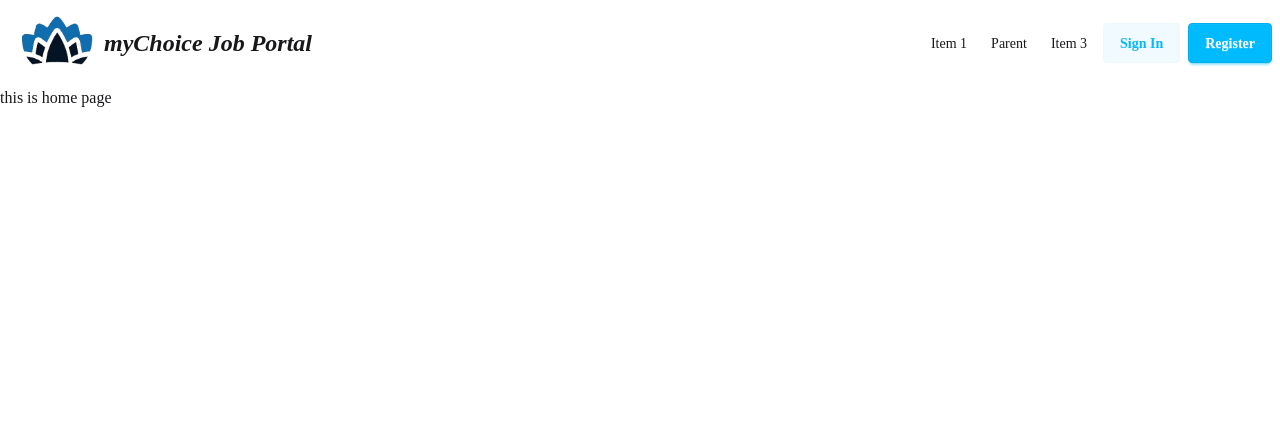
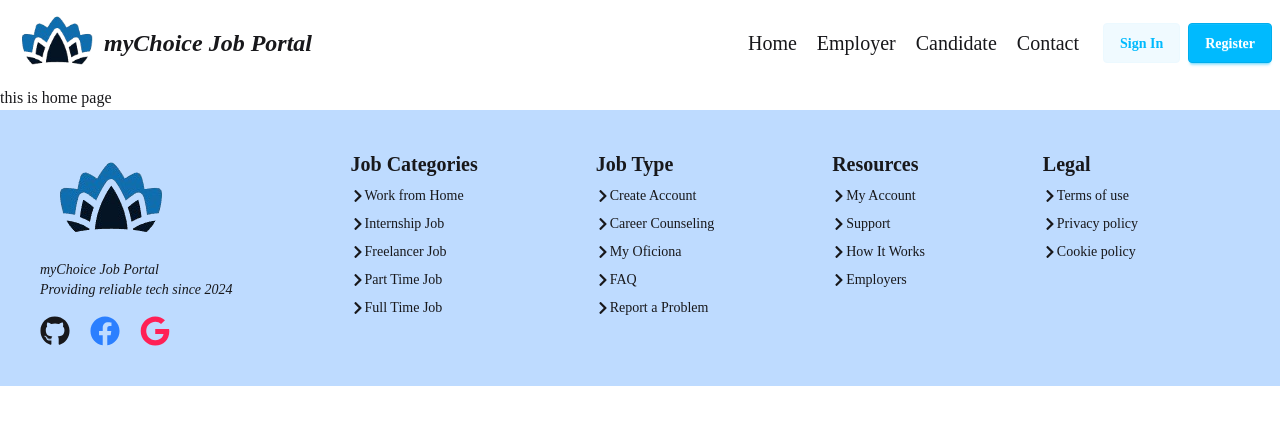
Before and after one commit to rabby159/Project, a React (Vite) app in the folder myChoice-job-portal/: page / in a window 1280 px wide. Shown: the top 424 px of the page. Built offline with nearby package versions, Linux system fonts and the light colour scheme; no server answers.

Commit message:
footer design complete

```diff
--- a/myChoice-job-portal/src/layout/MainLayout.jsx
+++ b/myChoice-job-portal/src/layout/MainLayout.jsx
@@ -1,12 +1,14 @@
-import React from 'react';
-import { Outlet } from 'react-router-dom';
-import Navbar from '../pages/Shared/Navbar';
+import React from "react";
+import { Outlet } from "react-router-dom";
+import Navbar from "../pages/Shared/Navbar";
+import Footer from "../pages/Shared/Footer";
 
 const MainLayout = () => {
   return (
     <div>
       <Navbar></Navbar>
       <Outlet></Outlet>
+      <Footer></Footer>
     </div>
   );
 };
--- a/myChoice-job-portal/src/pages/Home/Home.jsx
+++ b/myChoice-job-portal/src/pages/Home/Home.jsx
@@ -1,9 +1,11 @@
 import React from "react";
 
 const Home = () => {
-    return <div>
+  return (
+    <div className="max-w-7xl mx-auto">
       <h1>this is home page</h1>
-  </div>;
+    </div>
+  );
 };
 
 export default Home;
--- /dev/null
+++ b/myChoice-job-portal/src/pages/Shared/Footer.jsx
@@ -0,0 +1,114 @@
+import React from "react";
+import logo from "../../assets/logos/new-logo.png";
+import { FaChevronRight, FaFacebook, FaGithub, FaGoogle } from "react-icons/fa";
+import { Link } from "react-router-dom";
+
+const Footer = () => {
+  return (
+    <div className="bg-blue-200">
+      <footer className="footer sm:footer-horizontal max-w-7xl mx-auto text-base-content p-10">
+        <aside>
+          <img src={logo} alt="logo" />
+          <p className="italic">
+            myChoice Job Portal
+            <br />
+            Providing reliable tech since 2024
+          </p>
+          <div className="flex items-center justify-center text-3xl gap-5 mt-2">
+            <Link>
+              <FaGithub></FaGithub>
+            </Link>
+            <Link className="text-blue-500">
+              <FaFacebook></FaFacebook>
+            </Link>
+            <Link className="text-rose-500">
+              <FaGoogle></FaGoogle>
+            </Link>
+          </div>
+        </aside>
+        <nav>
+          <h6 className="font-bold text-xl">Job Categories</h6>
+          <div className="flex items-center">
+            <FaChevronRight />
+            <a className="link link-hover">Work from Home</a>
+          </div>
+          <div className="flex items-center">
+            <FaChevronRight />
+            <a className="link link-hover">Internship Job</a>
+          </div>
+          <div className="flex items-center">
+            <FaChevronRight />
+            <a className="link link-hover">Freelancer Job</a>
+          </div>
+          <div className="flex items-center">
+            <FaChevronRight />
+            <a className="link link-hover">Part Time Job</a>
+          </div>
+          <div className="flex items-center">
+            <FaChevronRight />
+            <a className="link link-hover">Full Time Job</a>
+          </div>
+        </nav>
+        <nav>
+          <h6 className="font-bold text-xl">Job Type</h6>
+          <div className="flex items-center">
+            <FaChevronRight />
+            <a className="link link-hover">Create Account</a>
+          </div>
+          <div className="flex items-center">
+            <FaChevronRight />
+            <a className="link link-hover">Career Counseling</a>
+          </div>
+          <div className="flex items-center">
+            <FaChevronRight />
+            <a className="link link-hover">My Oficiona</a>
+          </div>
+          <div className="flex items-center">
+            <FaChevronRight />
+            <a className="link link-hover">FAQ</a>
+          </div>
+          <div className="flex items-center">
+            <FaChevronRight />
+            <a className="link link-hover">Report a Problem</a>
+          </div>
+        </nav>
+        <nav>
+          <h6 className="font-bold text-xl">Resources</h6>
+          <div className="flex items-center">
+            <FaChevronRight />
+            <a className="link link-hover">My Account</a>
+          </div>
+          <div className="flex items-center">
+            <FaChevronRight />
+            <a className="link link-hover">Support</a>
+          </div>
+          <div className="flex items-center">
+            <FaChevronRight />
+            <a className="link link-hover">How It Works</a>
+          </div>
+          <div className="flex items-center">
+            <FaChevronRight />
+            <a className="link link-hover">Employers</a>
+          </div>
+        </nav>
+        <nav>
+          <h6 className="font-bold text-xl">Legal</h6>
+          <div className="flex items-center">
+            <FaChevronRight />
+            <a className="link link-hover">Terms of use</a>
+          </div>
+          <div className="flex items-center">
+            <FaChevronRight />
+            <a className="link link-hover">Privacy policy</a>
+          </div>
+          <div className="flex items-center">
+            <FaChevronRight />
+            <a className="link link-hover">Cookie policy</a>
+          </div>
+        </nav>
+      </footer>
+    </div>
+  );
+};
+
+export default Footer;
--- a/myChoice-job-portal/src/pages/Shared/Navbar.jsx
+++ b/myChoice-job-portal/src/pages/Shared/Navbar.jsx
@@ -1,6 +1,6 @@
 import React, { useContext } from "react";
 import logo from "../../assets/logos/new-logo.png";
-import { Link } from "react-router-dom";
+import { Link, NavLink } from "react-router-dom";
 import AuthContext from "../../context/AuthContext/AuthContext";
 
 const Navbar = () => {
@@ -17,17 +17,12 @@ const Navbar = () => {
   };
 
   const NavLinks = (
-    <>
-      <li>
-        <a>Item 1</a>
-      </li>
-      <li>
-        <a>Parent</a>
-      </li>
-      <li>
-        <a>Item 3</a>
-      </li>
-    </>
+    <div className="text-xl space-x-5 mr-5">
+      <NavLink to="/">Home</NavLink>
+      <NavLink to="/employer">Employer</NavLink>
+      <NavLink to="/candidate">Candidate</NavLink>
+      <NavLink to="/contact">Contact</NavLink>
+    </div>
   );
   const Buttons = (
     <div className="space-x-2">
```
Lines whose indentation alone changed are shown as unchanged.
